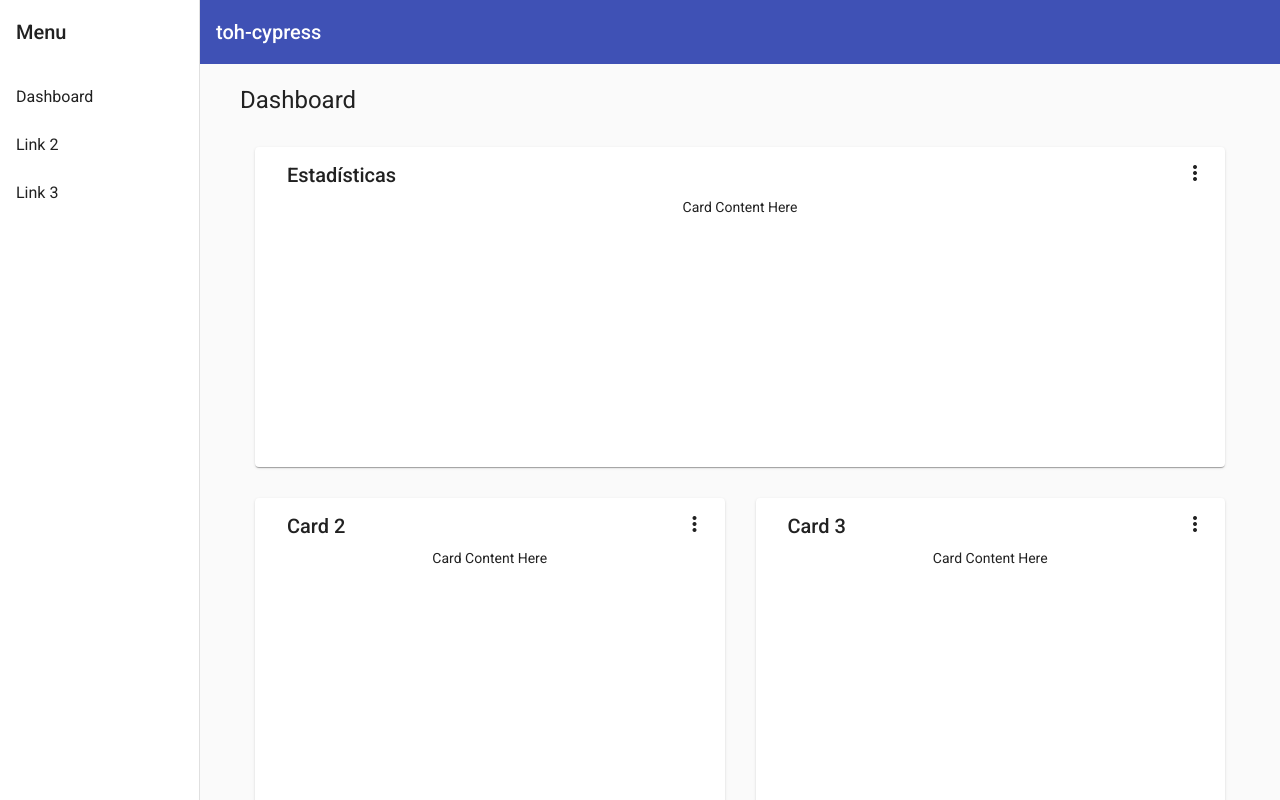
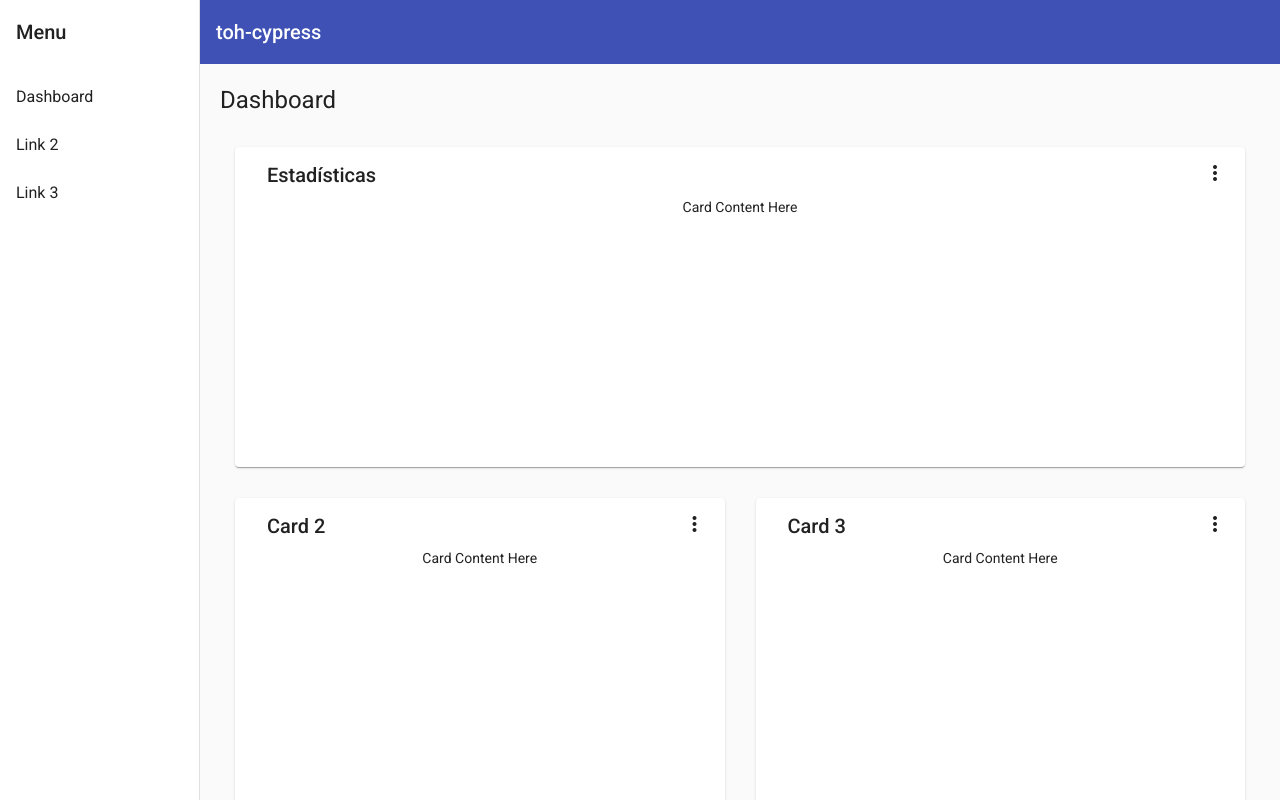
Before and after one commit to yoan-asdrubal/toh-cypress, an Angular app: page /dashboard in a window 1280 px wide. Built offline with nearby package versions, Linux system fonts and the light colour scheme.

Commit message:
Refactor(Dashboard):Elimina clase page-content del contenido del component

```diff
--- a/src/app/cy-app/dasboard/dashboard/dashboard.component.html
+++ b/src/app/cy-app/dasboard/dashboard/dashboard.component.html
@@ -1,4 +1,4 @@
-<div class="page-container">
+<div>
 	<div class="page-title">
 		<h1 class="mat-h1 title">Dashboard</h1>
 	</div>
```
